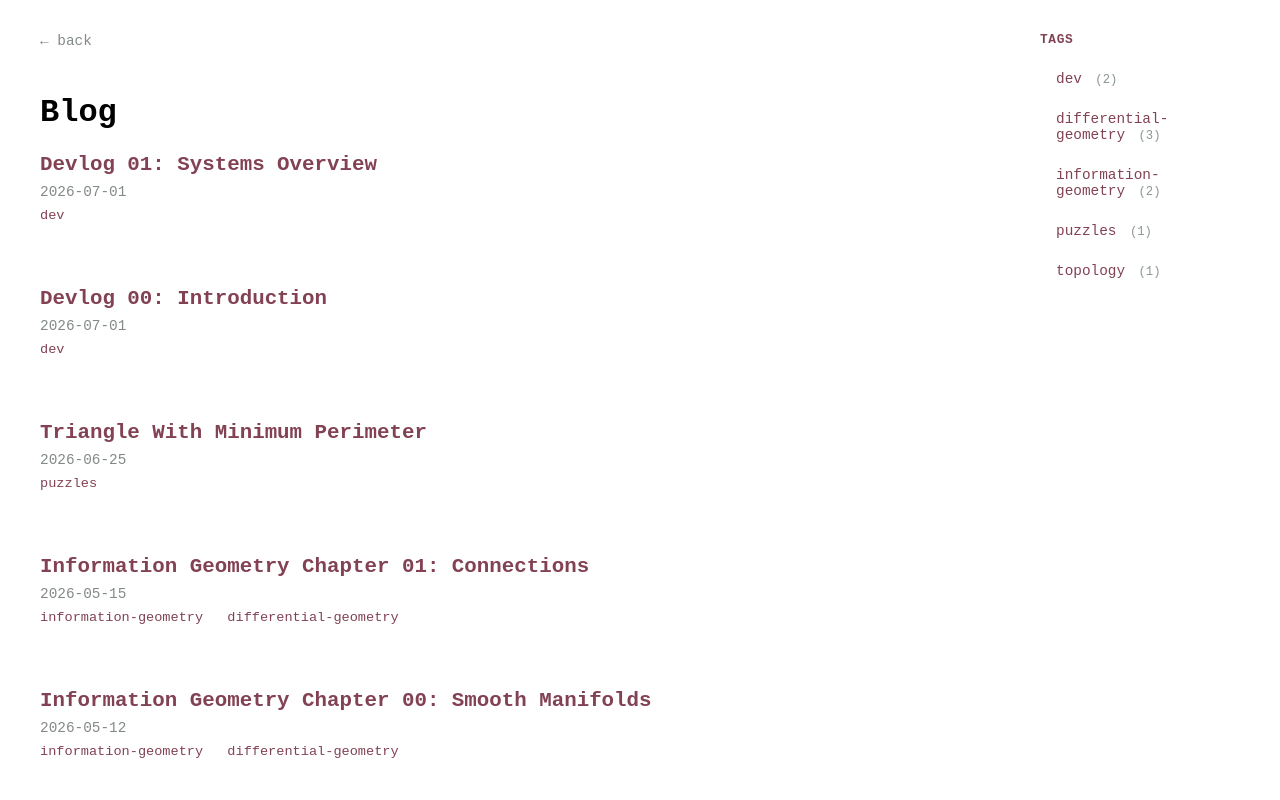
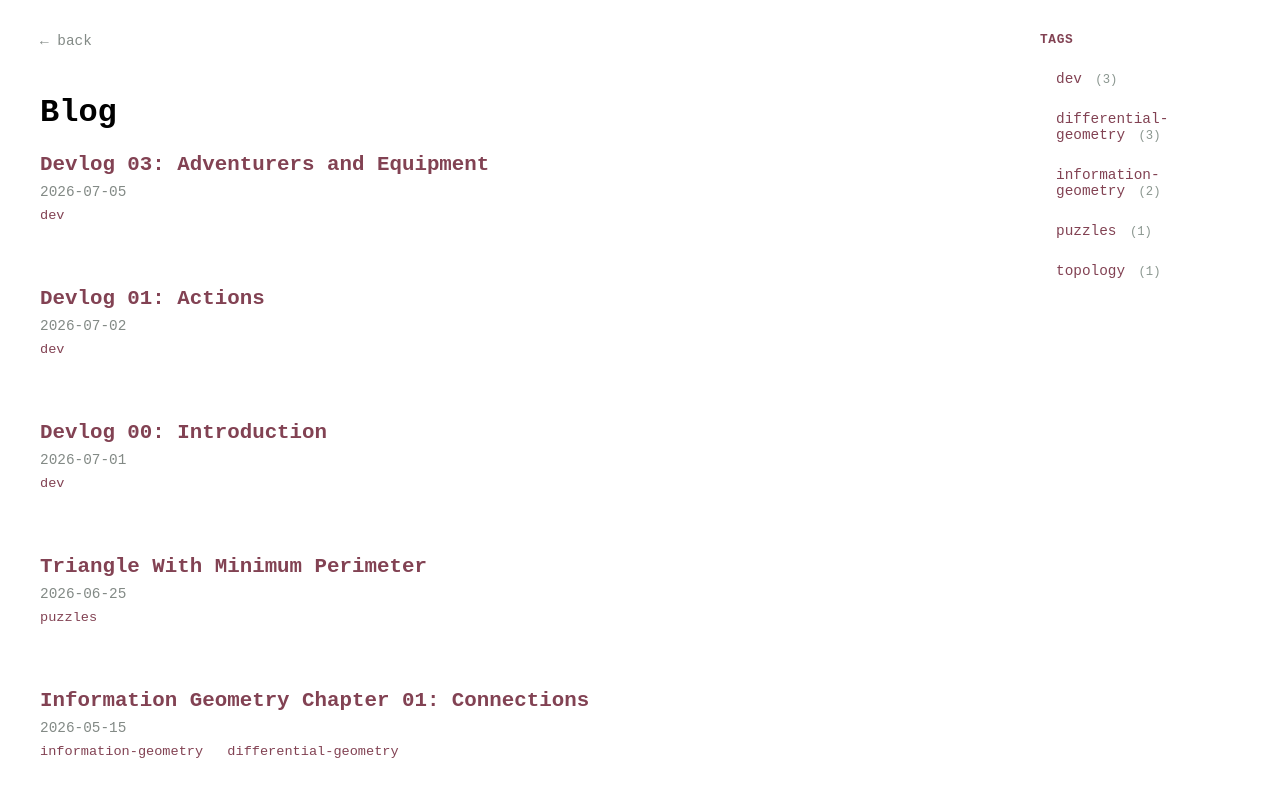
Before and after one commit to renee-ts/renee-ts.github.io, a plain HTML site: page blog/index.html in a window 1280 px wide. Shown: the top 800 px of the page. Drawn offline with Linux system fonts and the light colour scheme.

Commit message:
update blog index and tags

```diff
--- a/blog/index.html
+++ b/blog/index.html
@@ -133,12 +133,17 @@
     <a class="back-link" href="/">← back</a>
     <h1>Blog</h1>
     <article class="post-item">
-      <h3><a href="/blog/posts/dev/systems_overview/systems_overview.html">Devlog 01: Systems Overview</a></h3>
-      <p class="post-item-meta">2026-07-01</p>
+      <h3><a href="/blog/posts/dev/03_advs_and_equip/adventurers.html">Devlog 03: Adventurers and Equipment</a></h3>
+      <p class="post-item-meta">2026-07-05</p>
       <p class="post-item-tags"><a href="/blog/tag/dev/index.html">dev</a></p>
     </article>
     <article class="post-item">
-      <h3><a href="/blog/posts/dev/intro/intro.html">Devlog 00: Introduction</a></h3>
+      <h3><a href="/blog/posts/dev/01_actions/actions.html">Devlog 01: Actions</a></h3>
+      <p class="post-item-meta">2026-07-02</p>
+      <p class="post-item-tags"><a href="/blog/tag/dev/index.html">dev</a></p>
+    </article>
+    <article class="post-item">
+      <h3><a href="/blog/posts/dev/00_intro/intro.html">Devlog 00: Introduction</a></h3>
       <p class="post-item-meta">2026-07-01</p>
       <p class="post-item-tags"><a href="/blog/tag/dev/index.html">dev</a></p>
     </article>
@@ -166,7 +171,7 @@
 
   <aside class="blog-sidebar">
     <div class="sidebar-header">Tags</div>
-        <a href="/blog/tag/dev/index.html" class="tag-button">dev <span class="tag-count">(2)</span></a>
+        <a href="/blog/tag/dev/index.html" class="tag-button">dev <span class="tag-count">(3)</span></a>
         <a href="/blog/tag/differential-geometry/index.html" class="tag-button">differential-geometry <span class="tag-count">(3)</span></a>
         <a href="/blog/tag/information-geometry/index.html" class="tag-button">information-geometry <span class="tag-count">(2)</span></a>
         <a href="/blog/tag/puzzles/index.html" class="tag-button">puzzles <span class="tag-count">(1)</span></a>
```
Also changed, not shown: blog/tag/dev/index.html (+9 -4 lines), blog/tag/differential-geometry/index.html (+1 -1 lines), blog/tag/information-geometry/index.html (+1 -1 lines), blog/tag/puzzles/index.html (+1 -1 lines), blog/tag/topology/index.html (+1 -1 lines).
